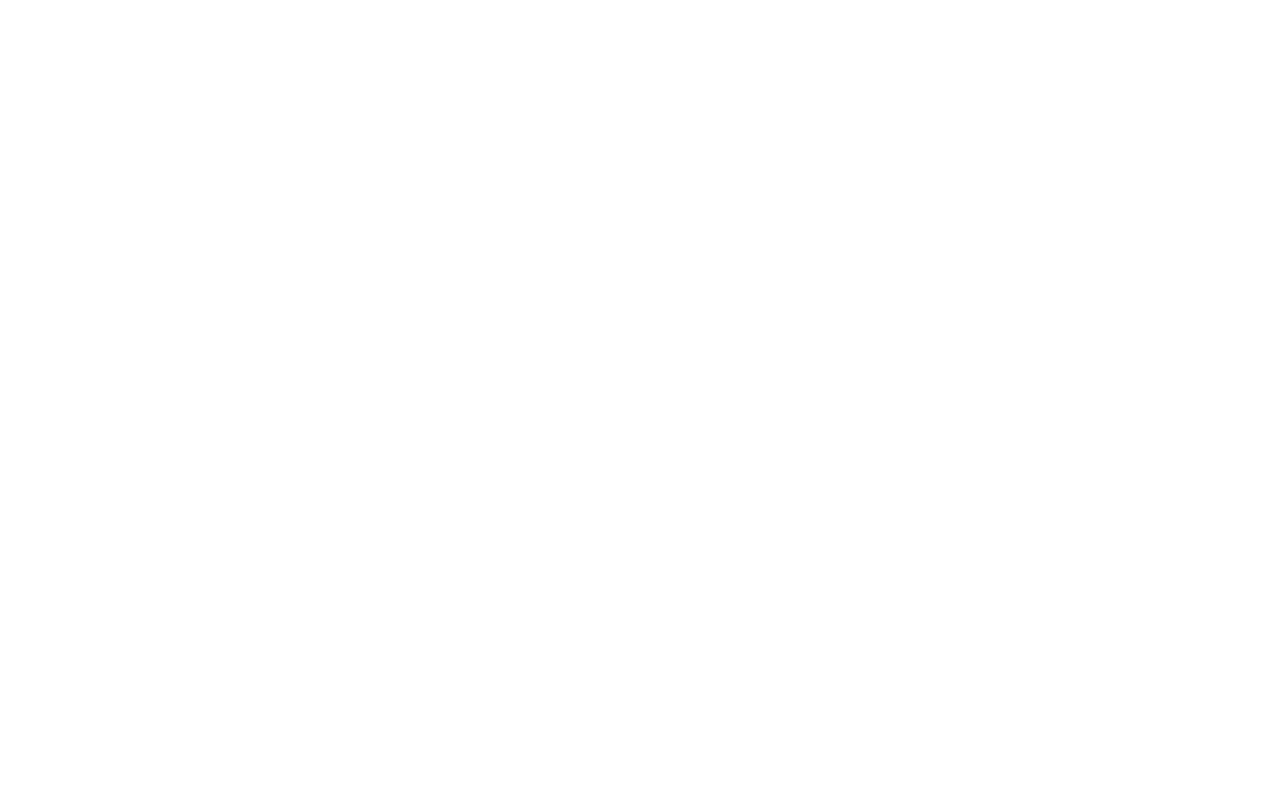
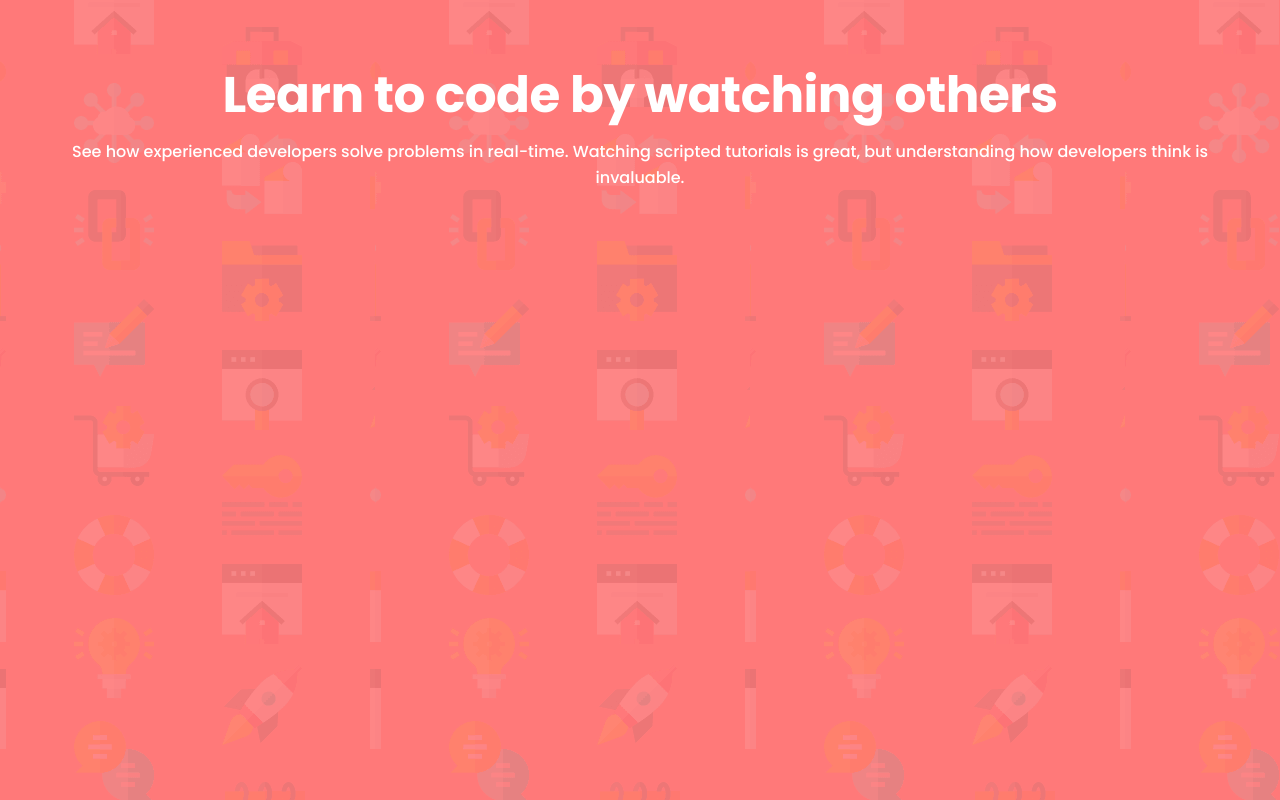
Before and after one commit to DemetreBerdzenadze7/form-validator, a React (Vite) app: page / in a window 1280 px wide. Built offline with nearby package versions, Linux system fonts and the light colour scheme.

Commit message:
feat: implement Header component and update App layout

```diff
--- a/src/App.tsx
+++ b/src/App.tsx
@@ -1,5 +1,15 @@
+import Header from "./components/header/Header";
+
 function App() {
-  return <></>;
+  return (
+    <>
+      <div className="w-screen h-screen bg-error px-8 py-17 bg-[url(/images/bg-intro-mobile.png)]">
+        <div>
+          <Header />
+        </div>
+      </div>
+    </>
+  );
 }
 
 export default App;
--- /dev/null
+++ b/src/components/header/Header.tsx
@@ -0,0 +1,14 @@
+export default function Header() {
+  return (
+    <div className="text-center">
+      <h1 className="text-[28px] tracking-[-0.3px] leading-[1.3] text-white font-bold mb-4 md:text-[50px] md:leading-[1.1] md:tracking-[-0.5px]">
+        Learn to code by watching others
+      </h1>
+      <p className="text-base text-white leading-[1.65] font-medium">
+        See how experienced developers solve problems in real-time. Watching
+        scripted tutorials is great, but understanding how developers think is
+        invaluable.
+      </p>
+    </div>
+  );
+}
--- a/src/index.css
+++ b/src/index.css
@@ -17,7 +17,6 @@
 
     box-sizing: border-box;
   }
-}
 
   body {
     display: flex;
@@ -25,4 +24,6 @@
     align-items: center;
 
     min-height: 100vh;
+    font-family: "Poppins", sans-serif;
   }
+}
```
Lines whose indentation alone changed are shown as unchanged.
